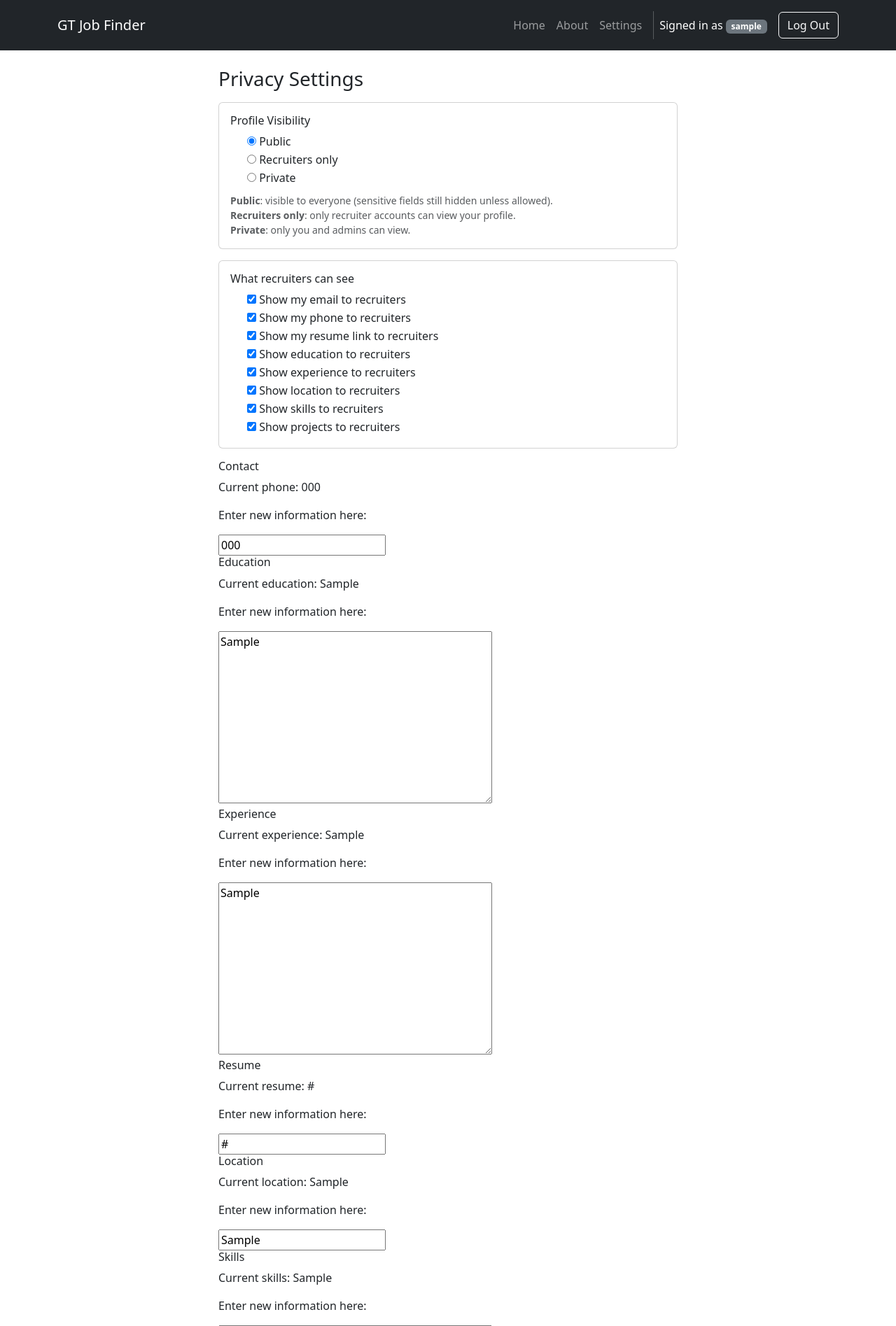
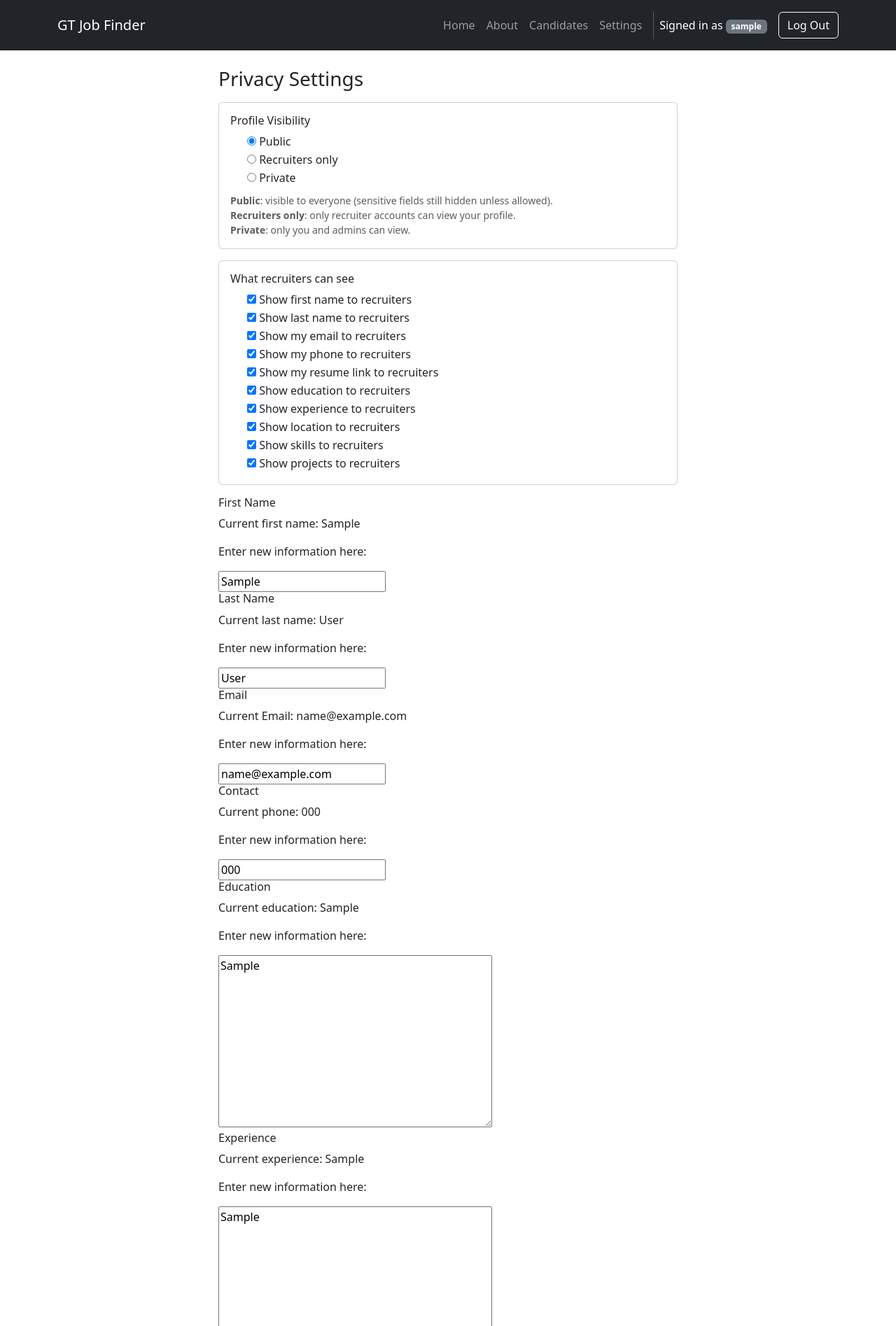
Before and after one commit to 42nacosta/Job-Platform-Project, a Django app: page /accounts/privacy/ in a window 1280 px wide. Shown: the top 1895 px of the page at 70% size. Run offline with Django 5.2, Linux system fonts and the light colour scheme; a user stored in the database is signed in; tables that the repository leaves empty hold one stand-in row (values such as "Sample post"); some libraries are stand-ins or nearby versions.

Commit message:
User Story 11 implemented, recruiters can now search and veiw cadidates that are able to view.

```diff
--- a/accounts/forms.py
+++ b/accounts/forms.py
@@ -13,6 +13,24 @@ class CustomErrorList(ErrorList):
         return mark_safe(''.join([f'<div class="alert alert-danger" role="alert">{e}</div>' for e in self]))
 
 class CustomUserCreationForm(UserCreationForm):
+    firstName = forms.CharField(
+        max_length=30,
+        required=True,
+        label="First Name",
+        widget=forms.TextInput(attrs={'class': 'form-control'})
+    )
+    lastName = forms.CharField(
+        max_length=30,
+        required=True,
+        label="Last Name",
+        widget=forms.TextInput(attrs={'class': 'form-control'})
+    )
+    email = forms.CharField(
+        max_length=30,
+        required=True,
+        label="Email Address",
+        widget=forms.EmailInput(attrs={'class': 'form-control'})
+    )
     is_recruiter = forms.BooleanField(
         required=False,
         label="Are you a recruiter?",
@@ -22,20 +40,20 @@ class CustomUserCreationForm(UserCreationForm):
 
     class Meta:
         model = User
-        fields = ("username", "email", "password1", "password2", "is_recruiter")
+        fields = ("firstName", "lastName", "username", "email", "password1", "password2", "is_recruiter")
 
     def __init__(self, *args, **kwargs):
         super(CustomUserCreationForm, self).__init__(*args, **kwargs)
-        for fieldname in ['username', 'password1',
-        'password2']:
+        for fieldname in ['username', 'password1', 'password2']:
             self.fields[fieldname].help_text = None
-            self.fields[fieldname].widget.attrs.update(
-                {'class': 'form-control'}
-            )
+            self.fields[fieldname].widget.attrs.update({'class': 'form-control'})
 
     def save(self, commit=True):
         user = super().save(commit=False)
+        user.first_name = self.cleaned_data["firstName"]
+        user.last_name = self.cleaned_data["lastName"]
         user.email = self.cleaned_data["email"]
+
         if commit:
             user.save()
             user.profile.is_recruiter = self.cleaned_data.get("is_recruiter", False)
@@ -55,6 +73,8 @@ class PrivacySettingsForm(forms.ModelForm):
             "show_location_to_recruiters",
             "show_skills_to_recruiters",
             "show_projects_to_recruiters",
+            "show_firstName_to_recruiters",
+            "show_lastName_to_recruiters",
             "phone",
             "education",
             "experience",
@@ -62,6 +82,9 @@ class PrivacySettingsForm(forms.ModelForm):
             "location",
             "skills",
             "projects",
+            "firstName",
+            "lastName",
+            "email",
         )
         widgets = {
             "visibility": forms.RadioSelect,
@@ -76,4 +99,6 @@ class PrivacySettingsForm(forms.ModelForm):
             "show_location_to_recruiters": "Show location to recruiters",
             "show_skills_to_recruiters" : "Show skills to recruiters",
             "show_projects_to_recruiters" : "Show projects to recruiters",
+            "show_firstName_to_recruiters" : "Show first name to recruiters",
+            "show_lastName_to_recruiters" : "Show last name to recruiters",
         }
--- a/accounts/models.py
+++ b/accounts/models.py
@@ -28,9 +28,12 @@ class Profile(models.Model):
     show_location_to_recruiters = models.BooleanField(default = False)
     show_skills_to_recruiters = models.BooleanField(default = False)
     show_projects_to_recruiters = models.BooleanField(default = False)
+    show_firstName_to_recruiters = models.BooleanField(default = False)
+    show_lastName_to_recruiters = models.BooleanField(default = False)
 
     # Minimal profile data placeholders (extend later)
     headline = models.CharField(max_length=120, blank=True)
+    email = models.CharField(max_length=30, blank=True)
     phone = models.CharField(max_length=30, blank=True)
     education = models.TextField(blank=True)
     experience = models.TextField(blank=True)
@@ -38,6 +41,8 @@ class Profile(models.Model):
     location = models.CharField(max_length=255, blank=True, null=True)
     skills = models.TextField(blank=True, null=True)
     projects = models.TextField(blank=True, null=True)
+    firstName = models.CharField(max_length=30, blank=True, null=True)
+    lastName = models.CharField(max_length=30, blank=True, null=True)
 
     def __str__(self):
         return f"{self.user.username} - {'Recruiter' if self.is_recruiter else 'Candidate'}"
@@ -59,7 +64,7 @@ class Profile(models.Model):
                 return False
 
         # Only recruiter-visible fields are governed by toggles
-        sensitive = {"email", "phone", "resume", "education", "experience"}
+        sensitive = {"firstName", "lastName", "email", "phone", "resume", "education", "experience", "locations", "skills", "projects"}
         if field_key in sensitive:
             if is_viewer_recruiter:
                 return getattr(self, f"show_{field_key}_to_recruiters", False)
@@ -77,7 +82,10 @@ User.add_to_class("is_recruiter", property(is_recruiter_property))
 @receiver(post_save, sender=User)
 def create_profile(sender, instance, created, **kwargs):
     if created:
-        Profile.objects.create(user=instance)
+        Profile.objects.create(user=instance,
+            firstName=instance.first_name,
+            lastName=instance.last_name,
+            email=instance.email,)
 
 @receiver(post_save, sender=User)
 def save_profile(sender, instance, **kwargs):
--- a/accounts/templates/accounts/privacy_settings.html
+++ b/accounts/templates/accounts/privacy_settings.html
@@ -39,6 +39,26 @@
     <!-- Recruiter field toggles -->
     <div class="card p-3 mb-3">
       <h6 class="mb-2">What recruiters can see</h6>
+
+      <div class="form-check">
+        {{ form.show_firstName_to_recruiters }}
+        <label class="form-check-label" for="{{ form.show_firstName_to_recruiters.id_for_label }}">
+          {{ form.show_firstName_to_recruiters.label }}
+        </label>
+        {% if form.show_firstName_to_recruiters.errors %}
+          <div class="text-danger small">{{ form.show_firstName_to_recruiters.errors|striptags }}</div>
+        {% endif %}
+      </div>
+
+      <div class="form-check">
+        {{ form.show_lastName_to_recruiters }}
+        <label class="form-check-label" for="{{ form.show_lastName_to_recruiters.id_for_label }}">
+          {{ form.show_lastName_to_recruiters.label }}
+        </label>
+        {% if form.show_lastName_to_recruiters.errors %}
+          <div class="text-danger small">{{ form.show_lastName_to_recruiters.errors|striptags }}</div>
+        {% endif %}
+      </div>
 
       <div class="form-check">
         {{ form.show_email_to_recruiters }}
@@ -120,6 +140,21 @@
         {% endif %}
       </div>
     </div>
+        <h6>First Name</h6>
+        <p>Current first name: {{ profile.firstName }}</p>
+        <p>Enter new information here: </p>
+        {{ form.firstName }}
+
+        <h6>Last Name</h6>
+        <p>Current last name: {{ profile.lastName }}</p>
+        <p>Enter new information here: </p>
+        {{ form.lastName }}
+
+        <h6>Email</h6>
+        <p>Current Email: {{ profile.email }}</p>
+        <p>Enter new information here: </p>
+        {{ form.email }}
+
         <h6>Contact</h6>
         <p>Current phone: {{ profile.phone }}</p>
         <p>Enter new information here: </p>
--- a/accounts/templates/accounts/signup.html
+++ b/accounts/templates/accounts/signup.html
@@ -15,6 +15,7 @@
             {% with form=template_data.form %}
               <form method="post" novalidate>
                 {% csrf_token %}
+
                 {% for field in form %}
                   {% if field.name == "is_recruiter" %}
                     <div class="form-check mb-3">
@@ -32,7 +33,7 @@
                     <div class="mb-3">
                       <label class="form-label" for="{{ field.id_for_label }}">{{ field.label }}</label>
                       {{ field }}
-                        {% if field.help_text %}
+                      {% if field.help_text %}
                         <div class="form-text">{{ field.help_text }}</div>
                       {% endif %}
                       {% if field.errors %}
@@ -43,6 +44,7 @@
                     </div>
                   {% endif %}
                 {% endfor %}
+
                 <div class="d-grid mb-3">
                   <button type="submit" class="btn btn-dark">Sign Up</button>
                 </div>
--- a/accounts/views.py
+++ b/accounts/views.py
@@ -79,7 +79,7 @@ def privacy_settings(request):
             return redirect("accounts:privacy")
     else:
         form = PrivacySettingsForm(instance=profile)
-    return render(request, "accounts/privacy_settings.html", {"form": form, "profile": profile},)
+    return render(request, "accounts/privacy_settings.html", {"form": form, "profile": profile})
 
 def profile_detail(request, username):
     owner = get_object_or_404(User, username=username)
@@ -98,5 +98,7 @@ def profile_detail(request, username):
         "can_location": profile.can_view(viewer, "location"),
         "can_skills": profile.can_view(viewer, "skills"),
         "can_projects": profile.can_view(viewer, "projects"),
+        "can_firstName": profile.can_view(viewer, "firstName"),
+        "can_lasttName": profile.can_view(viewer, "lastName"),
     }
     return render(request, "accounts/profile_detail.html", ctx)
--- a/home/urls.py
+++ b/home/urls.py
@@ -7,4 +7,5 @@ urlpatterns = [
     path('<int:id>/apply/', views.apply_job, name='home.apply'),
     path('create/', views.create_job, name='home.create'),
     path('<int:id>/edit/', views.edit_job, name='home.edit'),
+    path("candidates/", views.candidates, name="home.candidates"),
 ]
--- a/jobplatform/templates/base.html
+++ b/jobplatform/templates/base.html
@@ -26,6 +26,9 @@
           <div class="navbar-nav ms-auto navbar-ml align-items-lg-center">
             <a class="nav-link" href="{% url 'home.index' %}">Home</a>
             <a class="nav-link" href="{% url 'home.about' %}">About</a>
+            {% if request.user.is_authenticated and request.user.profile.is_recruiter%}
+              <a class="nav-link" href="{% url 'home.candidates' %}">Candidates</a>
+            {% endif %}
             {% if request.user.is_authenticated %}
               <a class="nav-link" href="{% url 'accounts:privacy' %}">Settings</a>
             {% endif %}
```
Also changed, not shown: accounts/templates/accounts/profile_detail.html (+13 -1 lines), home/templates/home/candidates.html (added, +78 -0 lines), home/views.py (+47 -0 lines), accounts/migrations/0003_profile_firstname_profile_lastname_and_more.py (added), accounts/migrations/0004_rename_show_lastname_to_recruiters_profile_show_lastname_to_recruiters.py (added), accounts/migrations/0005_alter_profile_firstname_alter_profile_lastname.py (added), accounts/migrations/0006_profile_email.py (added).
